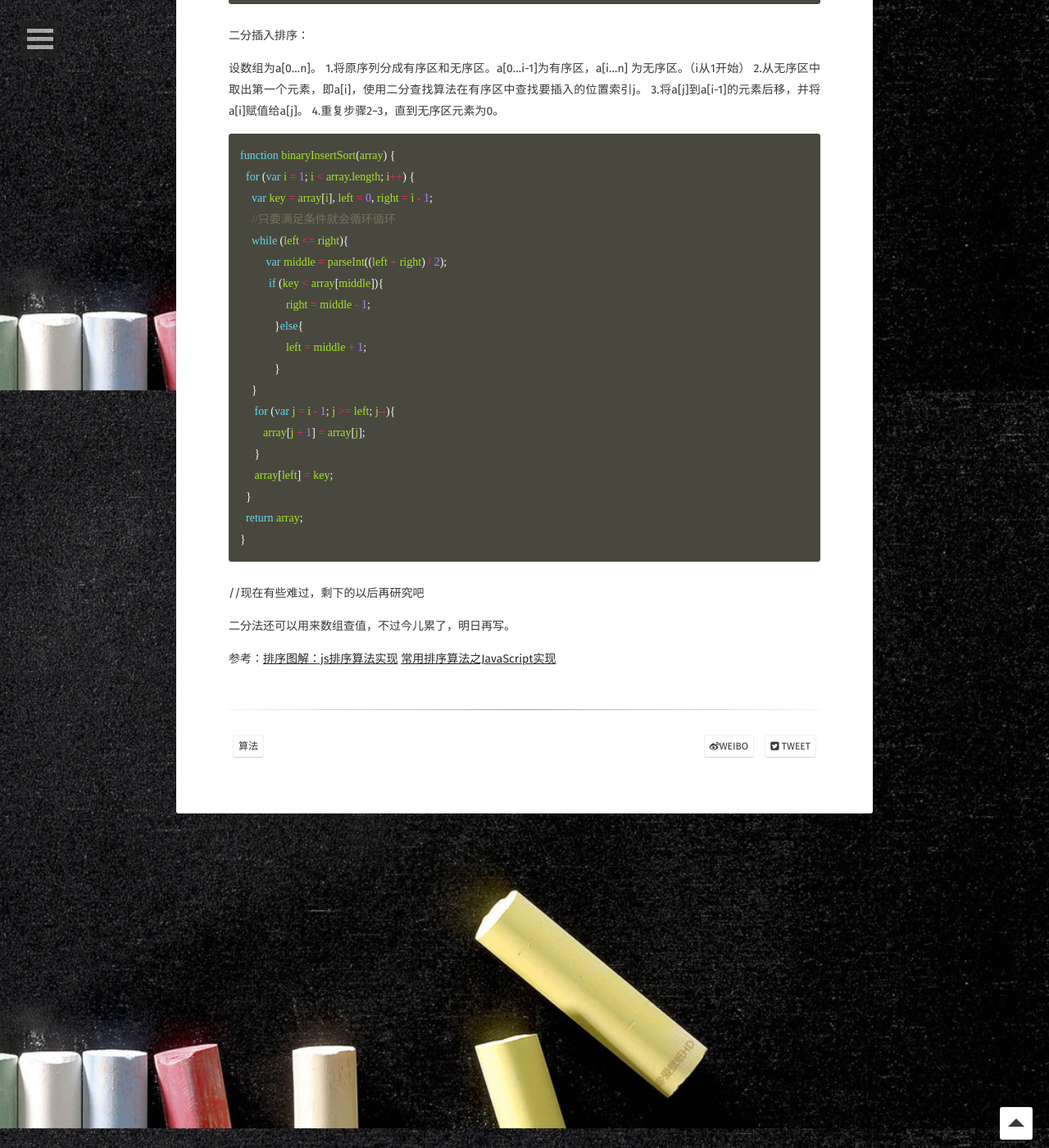
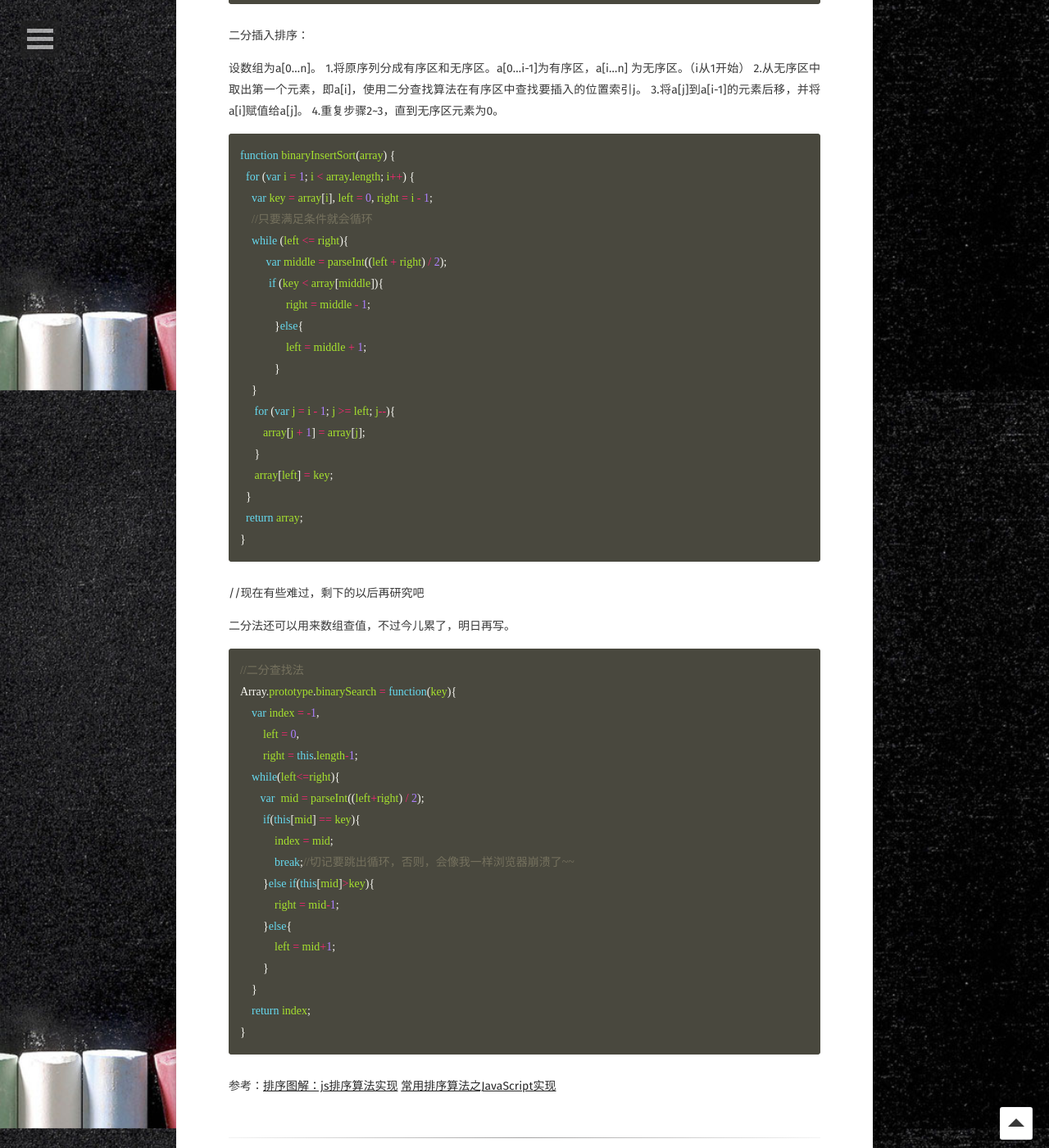
Before and after one commit to ArielWorld/ArielWorld.github.io, a Jekyll site: the page built from _posts/2017-03-12-js-algorithm.md, in a window 1280 px wide and 1400 px high, scrolled down 2224 px. Shown: the whole window at 82% size. Built offline with Jekyll 4.4.1, drawn with Linux system fonts in a browser that asks for light colours; some web fonts are replaced; comment, search, counter and statistics services are not loaded.

Commit message:
binarySearch

````diff
--- a/_posts/2017-03-12-js-algorithm.md
+++ b/_posts/2017-03-12-js-algorithm.md
@@ -130,5 +130,26 @@ function binaryInsertSort(array) {
 
 二分法还可以用来数组查值，不过今儿累了，明日再写。
 
+```js
+//二分查找法
+Array.prototype.binarySearch = function(key){
+    var index = -1,
+        left = 0,
+        right = this.length-1;
+    while(left<=right){
+       var  mid = parseInt((left+right) / 2);
+        if(this[mid] == key){
+            index = mid;
+            break;//切记要跳出循环，否则，会像我一样浏览器崩溃了~~
+        }else if(this[mid]>key){
+            right = mid-1;
+        }else{
+            left = mid+1;
+        }
+    }
+    return index;
+}
+```
+
 参考：[排序图解：js排序算法实现](http://www.cnblogs.com/wteam-xq/p/4752610.html)
 [常用排序算法之JavaScript实现](http://www.cnblogs.com/ywang1724/p/3946339.html)
````
Also changed, not shown: other parts of _posts/2017-03-12-js-algorithm.md (+1 -1 lines).
